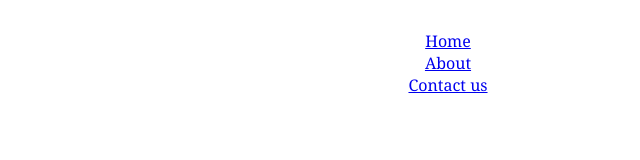
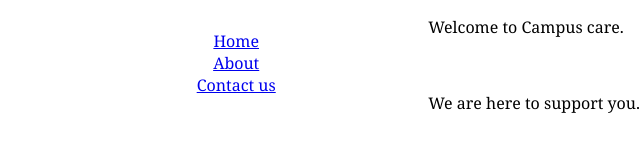
Before and after one commit to stanleykiboi/Campus-care, a plain HTML site: page home.html in a window 1280 px wide. Shown: the whole page, without its empty margins (640-1280 px from the left). Drawn offline with Linux system fonts and the light colour scheme.

```diff
--- a/home.html
+++ b/home.html
@@ -12,6 +12,13 @@
         <a href="about.html">About</a><br>
         <a href="contact.html">Contact us</a><br>
     </fieldset>
+
+    <!-- paragraph to welcome the students -->
+    <div id="hompeparagraph">
+    <p class="homeparagraph">Welcome to Campus care.</p><br>
+    <p class="homeparagraph">We are here to support you.</p><br>
+    </div>
+
     <script src="script.js"></script>
 </body>
 </html>
```
Also changed, not shown: 1 other file.
